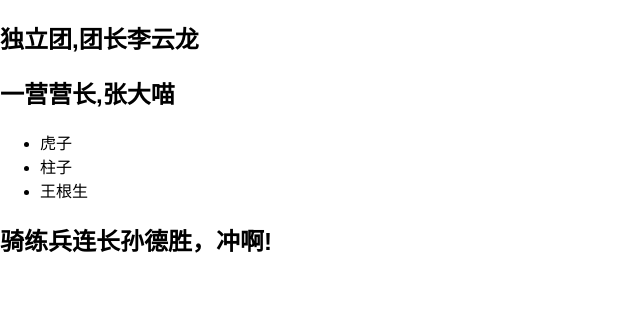
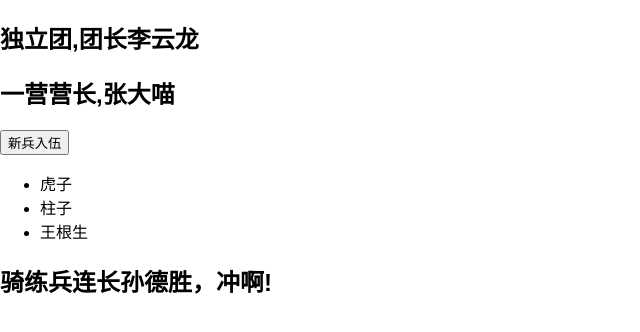
Before and after one commit to cjshinning/imooc-redux, a React app: page / in a window 1280 px wide. Shown: the top 332 px of the page, without its empty margins (0-640 px from the left). Built offline with nearby package versions, Linux system fonts and the light colour scheme.

Commit message:
react基础知识事件

```diff
--- a/src/App.js
+++ b/src/App.js
@@ -24,11 +24,20 @@ class Yiying extends React.Component{
     this.state = {
       solders: ['虎子', '柱子', '王根生']
     }
+
+    // this.addSolder = this.addSolder.bind(this)
+  }
+  addSolder(){
+    console.log('新加入的小兵。。。')
+    this.setState({
+      solders: [...this.state.solders,'新兵'+Math.random()]
+    })
   }
   render(){
     return (
       <div>
         <h2>一营营长,{this.props.laoda}</h2>
+        <button onClick={()=>this.addSolder()}>新兵入伍</button>
         <ul>
           {this.state.solders.map(v=>{
             return <li key={v}>{v}</li>;
```
